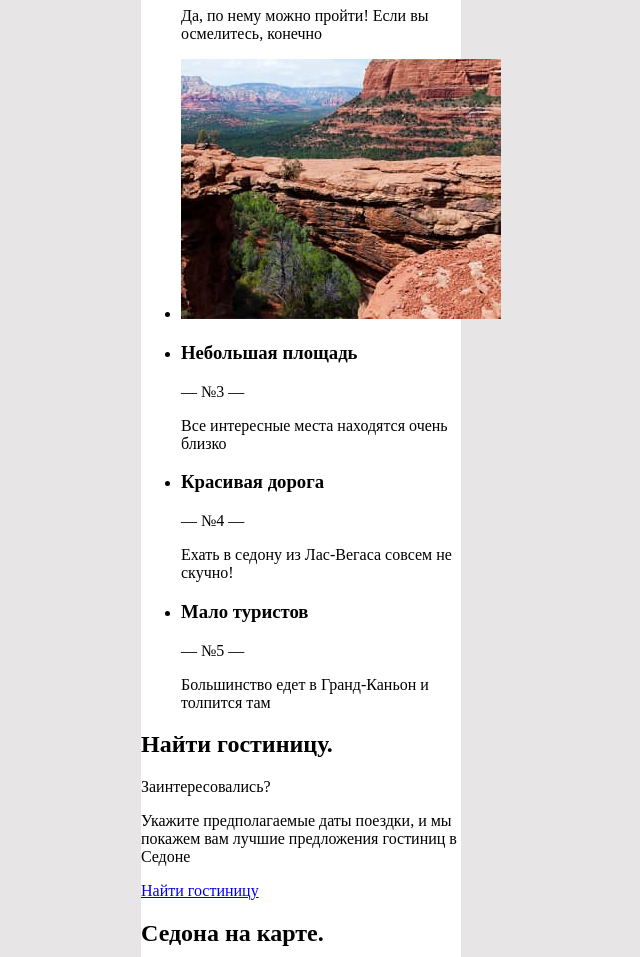
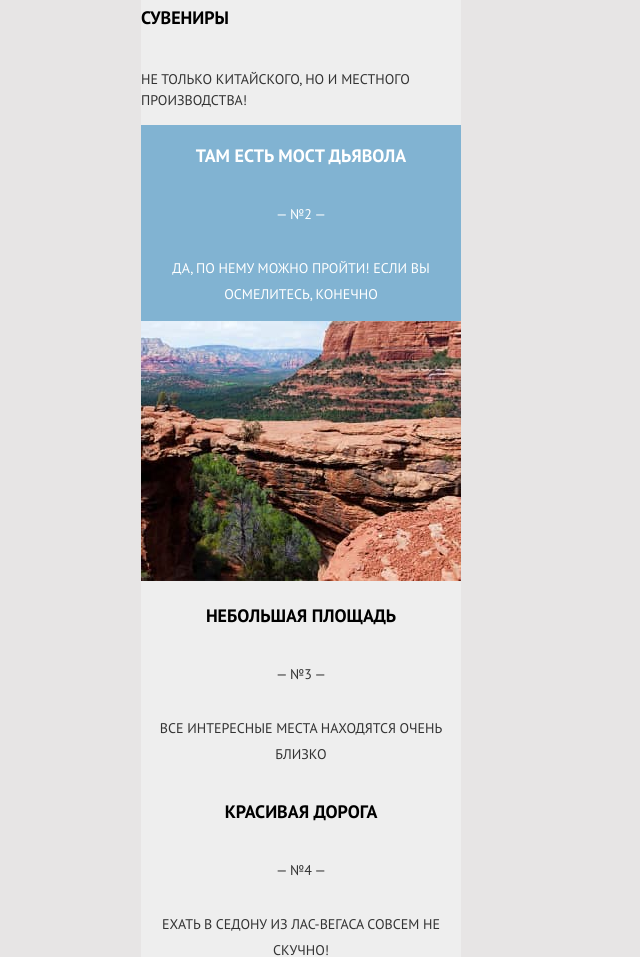
Before and after one commit to htmlacademy-adaptive/1978595-sedona-26, a website: page source/index.html in a window 1280 px wide. Shown: the part 1640-2597 px from the top of the page, without its empty margins (339-979 px from the left). Drawn offline with nearby package versions, Linux system fonts and the light colour scheme; files that its build step writes are made by us from their sources.

Commit message:
Стилизация главной страницы

```diff
--- a/source/index.html
+++ b/source/index.html
@@ -55,7 +55,7 @@
           <ul class="advantages-block__list">
 
             <li class="advantages-block__item advantages-block__item--blue-background">
-              <div class="advantages-block__brick advantage-brick">
+              <div class="advantages-block__brick advantage-brick advantage-brick--white-text">
                 <h3 class="advantage-brick__heading">Настоящий городок</h3>
                 <p class="advantage-brick__number">— №1 —</p>
                 <p class="advantage-brick__description">Седона не аттракцион для туристов, там течет своя жизнь</p>
@@ -89,7 +89,7 @@
             </li>
 
             <li class="advantages-block__item advantages-block__item--blue-background">
-              <div class="advantages-block__brick advantage-brick">
+              <div class="advantages-block__brick advantage-brick advantage-brick--white-text">
                 <h3 class="advantage-brick__heading"> Там есть мост Дьявола</h3>
                 <p class="advantage-brick__number">— №2 —</p>
                 <p class="advantage-brick__description">Да, по нему можно пройти! Если вы осмелитесь, конечно</p>
@@ -164,8 +164,8 @@
         </ul>
       </div>
 
-      <div class="site-footer__developer-link">
-        <a href="https://htmlacademy.ru/intensive/adaptive">Разработано</a>
+      <div class="site-footer__developer-link-wrapper">
+        <a class="site-footer__developer-link" href="https://htmlacademy.ru/intensive/adaptive">Разработано</a>
       </div>
     </footer>
 
--- /dev/null
+++ b/source/sass/advantage-brick-inner.scss
@@ -0,0 +1,24 @@
+.advantage-brick-inner {
+  display: flex;
+  flex-direction: column;
+  justify-content: space-between;
+  align-items: flex-start;
+  text-align: left;
+  &__heading {
+    font-family: 'PT Sans';
+    font-style: normal;
+    font-weight: 700;
+    font-size: 18px;
+    line-height: 26px;
+    text-transform: uppercase;
+  }
+  &__description {
+    font-family: 'PT Sans';
+    font-style: normal;
+    font-weight: 400;
+    font-size: 14px;
+    line-height: 21px;
+    text-transform: uppercase;
+    color: #333333;
+  }
+}
--- /dev/null
+++ b/source/sass/advantage-brick.scss
@@ -0,0 +1,46 @@
+.advantage-brick {
+  display: flex;
+  flex-direction: column;
+  justify-content: space-between;
+  align-items: center;
+  text-align: center;
+  &__heading {
+    font-family: 'PT Sans';
+    font-style: normal;
+    font-weight: 700;
+    font-size: 18px;
+    line-height: 26px;
+    text-transform: uppercase;
+
+  }
+  &__number {
+    font-family: 'PT Sans';
+    font-style: normal;
+    font-weight: 400;
+    font-size: 14px;
+    line-height: 26px;
+    text-transform: uppercase;
+    color: #333333;
+  }
+  &__description {
+    font-family: 'PT Sans';
+    font-style: normal;
+    font-weight: 400;
+    font-size: 14px;
+    line-height: 26px;
+    text-transform: uppercase;
+    color: #333333;
+  }
+  &--white-text {
+    color: #FFFFFF;
+  }
+
+  &--white-text &__number{
+    color: #FFFFFF;
+  }
+
+  &--white-text &__description{
+    color: #FFFFFF;
+  }
+
+}
--- /dev/null
+++ b/source/sass/advantages-block-inner.scss
@@ -0,0 +1,4 @@
+.advantages-block-inner {
+  list-style: none;
+  padding: 0;
+}
--- /dev/null
+++ b/source/sass/advantages-block.scss
@@ -0,0 +1,15 @@
+.advantages-block {
+  &__list {
+    list-style: none;
+    padding: 0;
+  }
+  &__item {
+
+    background-color: #EEEEEE;
+  }
+  &__item--blue-background {
+
+    background-color: #81B3D2;
+
+  }
+}
--- /dev/null
+++ b/source/sass/search-invite.scss
@@ -0,0 +1,44 @@
+.search-invite {
+
+  &__wrapper {
+    display: flex;
+    flex-direction: column;
+    justify-content: flex-start;
+    align-items: center;
+  }
+  &__heading {
+    font-family: 'PT Sans';
+    font-style: normal;
+    font-weight: 700;
+    font-size: 21px;
+    line-height: 26px;
+    text-transform: uppercase;
+  }
+  &__description {
+    font-family: 'PT Sans';
+    font-style: normal;
+    font-weight: 400;
+    font-size: 14px;
+    line-height: 21px;
+    text-transform: uppercase;
+    color: #333333;
+    text-align: center;
+  }
+  &__link {
+    width: 284px;
+    height: 58px;
+    padding-top: 16px;
+    font-family: 'PT Sans';
+    font-style: normal;
+    font-weight: 700;
+    font-size: 21px;
+    line-height: 26px;
+    text-align: center;
+    text-transform: uppercase;
+    text-decoration: none;
+    color: #FFFFFF;
+    box-sizing: border-box;
+    background-color: #81B3D2;
+
+  }
+}
--- /dev/null
+++ b/source/sass/site-footer.scss
@@ -0,0 +1,26 @@
+.site-footer {
+  display: flex;
+  flex-direction: column;
+  align-items: center;
+  &__hashtag-link {
+    font-family: 'PT Sans';
+    font-style: normal;
+    font-weight: 700;
+    font-size: 21px;
+    line-height: 26px;
+    text-align: center;
+    text-transform: uppercase;
+    text-decoration: none;
+    color: #000000;
+  }
+  &__developer-link {
+    font-family: 'PT Sans';
+    font-style: normal;
+    font-weight: 400;
+    font-size: 14px;
+    line-height: 21px;
+    text-transform: uppercase;
+    text-decoration: none;
+    color: #000000;
+  }
+}
--- /dev/null
+++ b/source/sass/social-block.scss
@@ -0,0 +1,7 @@
+.social-block {
+  &__list {
+  display: flex;
+  flex-direction: row;
+  list-style: none;
+  }
+}
```
Also changed, not shown: source/sass/style.scss (+7 -0 lines).
